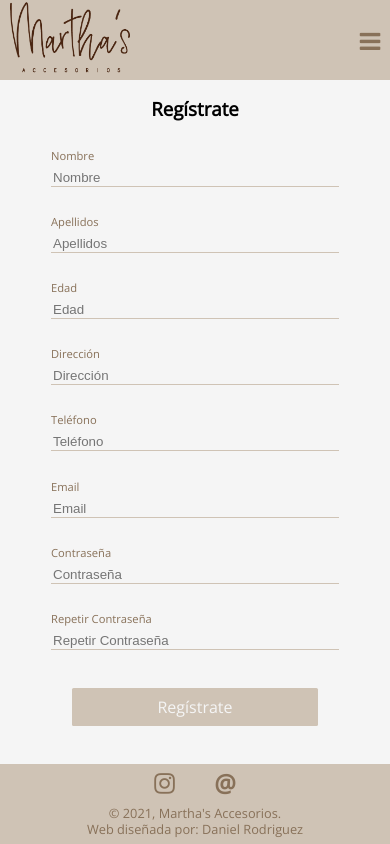
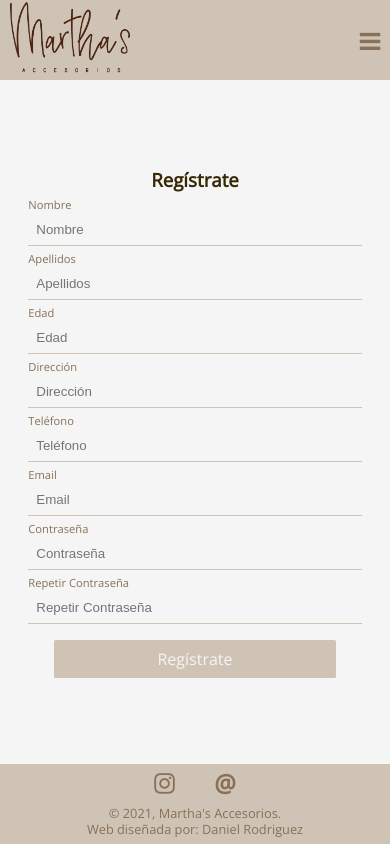
Before and after one commit to Danrodsf/Marthas-Accesories-Frontend, a React (Create React App) app: page /signUp in a window 390 px wide. Built offline with nearby package versions, Linux system fonts and the light colour scheme.

Commit message:
Added better responsiveness to register view

```diff
--- a/src/App.scss
+++ b/src/App.scss
@@ -11,4 +11,5 @@
 @import url(https://fonts.googleapis.com/css?family=Open+Sans);
 body {
   font-family: "Open Sans", sans-serif;
+  color: $dark-brown;
 }
--- a/src/Components/FormInput/FormInput.scss
+++ b/src/Components/FormInput/FormInput.scss
@@ -1,4 +1,6 @@
 .formInput {
+  width: 100%;
+
   label {
     font-size: 0.7rem;
     color: $medium-brown;
@@ -23,7 +25,7 @@
     font-size: 0.7rem;
     color: rgb(146, 0, 0);
     display: none;
-    position: absolute;
+    text-align: center;
   }
 
   input:invalid[focused="true"] {
--- a/src/Components/Header/Header.scss
+++ b/src/Components/Header/Header.scss
@@ -59,6 +59,7 @@
     bottom: 0;
     left: -100%;
     width: 100%;
+
     background-color: $light-brown;
     transition: all 1s ease;
     z-index: 1;
--- a/src/Containers/Register/Register.scss
+++ b/src/Containers/Register/Register.scss
@@ -3,22 +3,24 @@
   height: 100%;
 
   h3 {
-    margin: 0;
+    margin: 1rem 0 0 0;
   }
 
   .form {
     @include flex(column, space-evenly, center);
-    height: 100%;
+    width: 90%;
   }
 
   input {
-    width: 18rem;
+    width: 100%;
+    padding: 0.5rem;
   }
 
   .signUp {
-    @include flex(column, center, center);
-    height: 100%;
+    @include flex(column, space-between, center);
+    width: 100%;
     margin: 1rem;
+    overflow: auto;
   }
 
   button {
@@ -28,22 +30,30 @@
   .button {
     background-color: $light-brown;
     padding: 0.5rem;
-    margin: 1rem 0 0 0;
+    margin: 1rem 0 1rem 0;
     width: 80%;
     color: $bg;
     border-radius: 0.1rem;
     text-align: center;
+    transition: all 0.5s ease;
+    cursor: pointer;
+  }
+
+  .button:hover {
+    background-color: $medium-brown;
+    transition: all 0.5s ease;
+  }
+
+  .button:active {
+    background-color: $dark-brown;
+    transition: 0.3s;
   }
 
   @media screen and (min-width: 700px) {
-    input {
+    .signUp {
+      border-radius: 0.3rem;
+      border: 1px solid $medium-brown;
       width: 30rem;
     }
   }
-
-  @media screen and (max-height: 620px) {
-    .signUp {
-      overflow: auto;
-    }
-  }
 }
```
